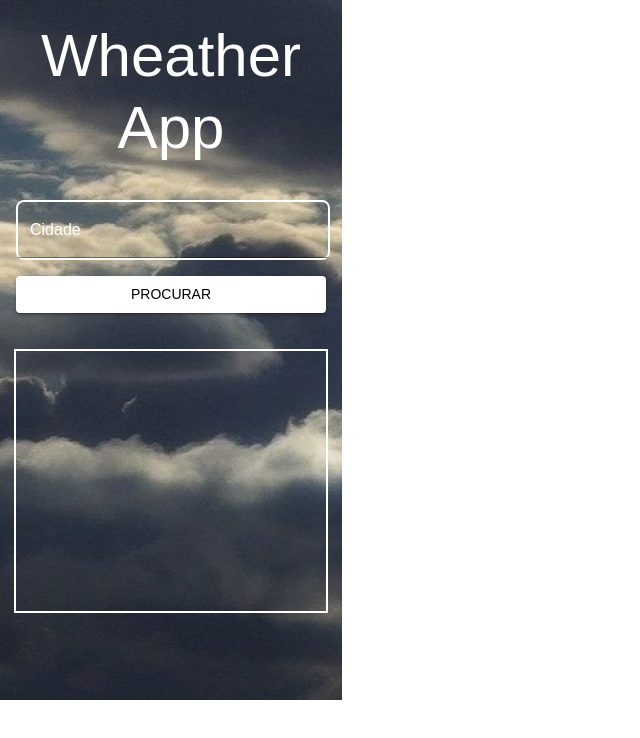
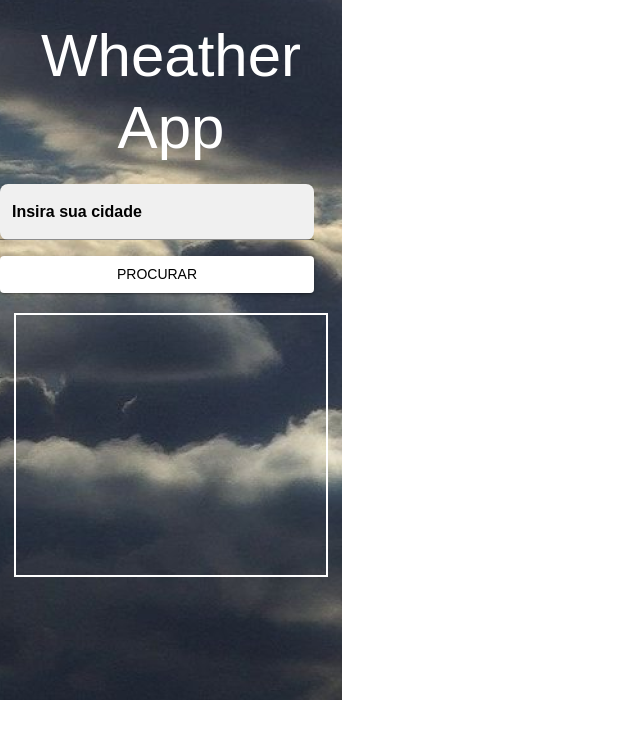
Before and after one commit to ewnsilva/wheater-app, a React (Create React App) app: page / in a window 1280 px wide. Shown: the top 738 px of the page, without its empty margins (0-640 px from the left). Built offline with nearby package versions, Linux system fonts and the light colour scheme; no server answers; a web font is replaced by a local one.

Commit message:
refactor: Ajuste de estilização

```diff
--- a/src/components/Options/Options.tsx
+++ b/src/components/Options/Options.tsx
@@ -13,21 +13,20 @@ export const Options = ({ handleChange, handleClick }: OptionParams) => {
   };
 
   return (
-    <Box sx={{ display: "grid", margin: 2, rowGap: 2 }}>
-      <FormControl sx={{ color: "white" }}>
+    <Box display="flex" flexDirection="column" width="314px" rowGap={2}>
+      <FormControl>
         <TextField
           fullWidth
           onKeyDown={handleKeyDown}
-          label="Cidade"
+          label={<b>Insira sua cidade</b>}
           onChange={handleChange}
           variant="filled"
           color="secondary"
           sx={{
-            background: "transparent",
+            backgroundColor: "#FFFFFF",
             fontWeight: "bold",
-            border: "2px solid white",
             borderRadius: "8px",
-            color: "white",
+            color: "black",
           }}
         />
       </FormControl>
--- a/src/context/ThemeContext.tsx
+++ b/src/context/ThemeContext.tsx
@@ -10,10 +10,10 @@ export const defaultTheme = createTheme({
       contrastText: "black",
     },
     secondary: {
-      main: "#ffffff",
+      main: "black",
       dark: grey[700],
       light: grey[300],
-      contrastText: "white",
+      contrastText: "black",
     },
     background: {
       default: "#f7f6f3",
@@ -31,10 +31,10 @@ export const defaultTheme = createTheme({
       alignContent: "center",
     },
     body1: {
-      color: "#ffffff",
+      color: "black",
     },
     body2: {
-      color: "#ffffff",
+      color: "black",
     },
   },
 });
--- a/src/index.d.ts
+++ b/src/index.d.ts
@@ -1 +1,2 @@
 declare module "*.png";
+declare module "*.jpg";
```
Also changed, not shown: src/assets/background/backgroundMobile.jpg (added), 1 other file (tests, documents, lock files or other folders).
